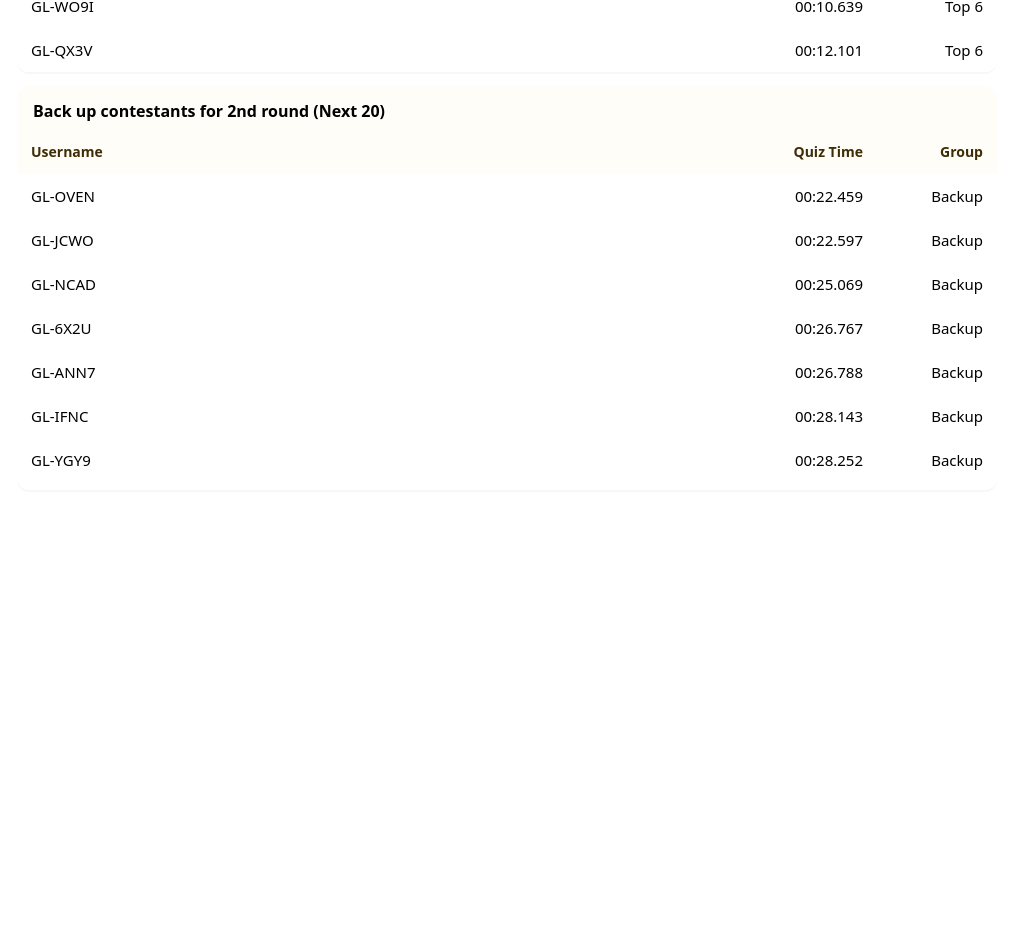
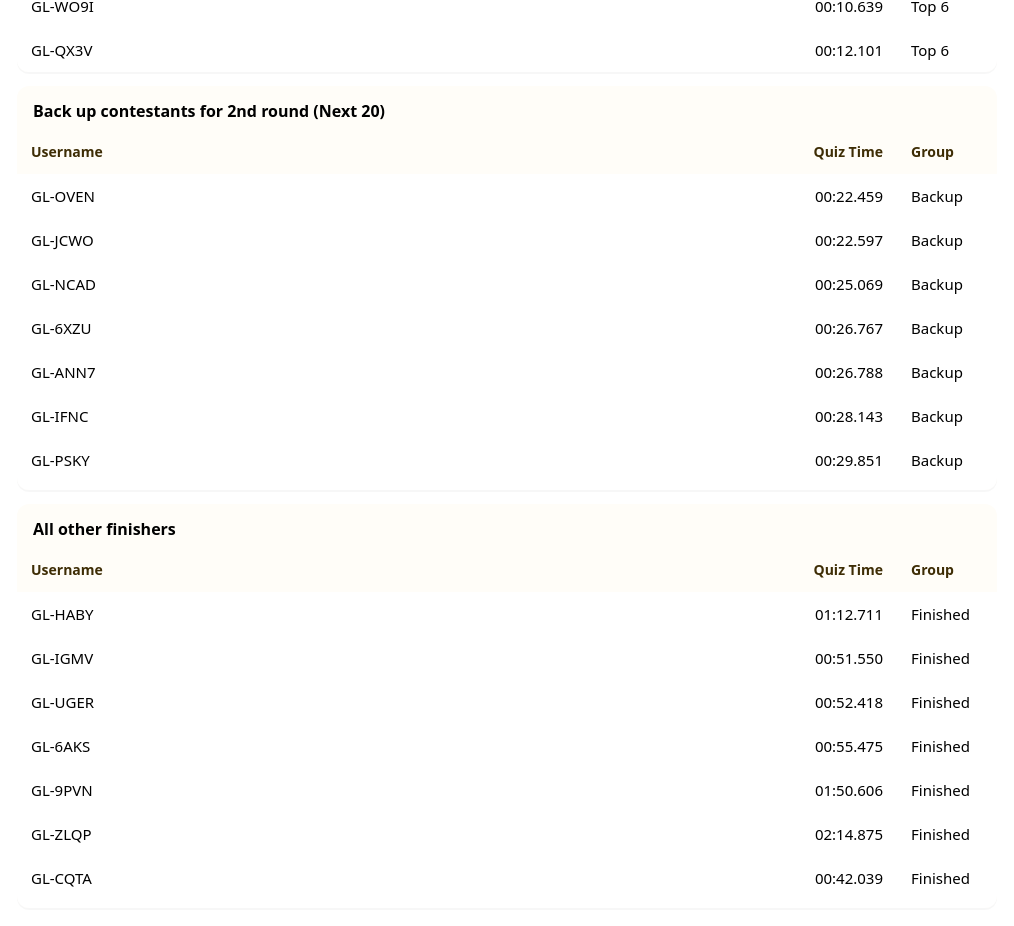
Before and after one commit to Runnerrander/grandlucky-quiz, a Next.js app: page / in a window 1280 px wide. Shown: the part 674-1600 px from the top of the page, without its empty margins (133-1147 px from the left). Before the commit the page ends 1242 px from the top, so only its background shows below. Built offline with nearby package versions, Linux system fonts and the light colour scheme.

Commit message:
fix(results): add third section (All other finishers); keep Top 6 & Next 20; add Group column; update EN/HU copy & styles

```diff
--- a/pages/index.js
+++ b/pages/index.js
@@ -3,12 +3,11 @@ import Head from "next/head";
 import { useMemo, useState } from "react";
 
 /**
- * DATA (verified from your completion export)
- * -------------------------------------------
- * Only "username" and "time" are displayed. Group is derived (Top 6 / Backup).
+ * DATA
+ * ----
+ * Top 6 (fastest) + Next 20 (backup) + All other finishers for Round 1.
+ * Times are mm:ss.mmm. Lists match the completion export you provided.
  */
-
-// Top 6 — fastest correct submissions
 const TOP6 = [
   { username: "GL-UJQA", time: "00:05.362" },
   { username: "GL-FB5U", time: "00:05.756" },
@@ -18,28 +17,93 @@ const TOP6 = [
   { username: "GL-QX3V", time: "00:12.101" },
 ];
 
-// Next 20 — backups, next fastest after Top 6
+// Backup 20 – keep your validated order
 const NEXT20 = [
   { username: "GL-OVEN", time: "00:22.459" },
   { username: "GL-JCWO", time: "00:22.597" },
   { username: "GL-NCAD", time: "00:25.069" },
-  { username: "GL-6X2U", time: "00:26.767" },
+  { username: "GL-6XZU", time: "00:26.767" },
   { username: "GL-ANN7", time: "00:26.788" },
   { username: "GL-IFNC", time: "00:28.143" },
-  { username: "GL-YGY9", time: "00:28.252" },
   { username: "GL-PSKY", time: "00:29.851" },
   { username: "GL-KKHC", time: "00:30.735" },
+  { username: "GL-Z9PW", time: "00:30.142" },
+  { username: "GL-SFUR", time: "00:31.604" },
+  { username: "GL-P35S", time: "00:32.575" },
   { username: "GL-JJRR", time: "00:32.996" },
+  { username: "GL-GAZT", time: "00:39.230" },
+  { username: "GL-PWIQ", time: "00:40.077" },
+  { username: "GL-B9NC", time: "00:42.151" },
+  { username: "GL-THCM", time: "00:51.204" },
+  { username: "GL-ESAX", time: "02:18.995" },
+  { username: "GL-12I0", time: "02:29.860" },
+  { username: "GL-ORSO", time: "02:06.653" },
+  { username: "qa.091", time: "03:32.204" },
+];
+
+/**
+ * All other finishers (correct=5) from your export, excluding Top6/NEXT20.
+ * Order doesn’t change your Top6/Next20; feel free to reorder later by time if you want.
+ */
+const OTHERS = [
+  { username: "GL-HABY", time: "01:12.711" },
+  { username: "GL-IGMV", time: "00:51.550" },
+  { username: "GL-UGER", time: "00:52.418" },
+  { username: "GL-6AKS", time: "00:55.475" },
+  { username: "GL-9PVN", time: "01:50.606" },
+  { username: "GL-ZLQP", time: "02:14.875" },
+  { username: "GL-CQTA", time: "00:42.039" },
+  { username: "GL-HUVF", time: "00:38.977" },
+  { username: "GL-D3S5", time: "01:43.216" },
+  { username: "GL-XZJE", time: "01:10.376" },
+  { username: "GL-F5VI", time: "00:45.568" },
+  { username: "GL-GOIS", time: "05:59.008" },
+  { username: "GL-LYMP", time: "02:12.258" },
+  { username: "GL-6L9E", time: "00:36.177" },
+  { username: "GL-HOCK", time: "00:44.670" },
+  { username: "GL-DIMW", time: "00:55.006" },
+  { username: "GL-WSXW", time: "00:52.147" },
+  { username: "GL-ONCU", time: "00:37.114" },
+  { username: "GL-T1TU", time: "00:35.231" },
+  { username: "GL-0KYS", time: "01:01.551" },
+  { username: "GL-E9XM", time: "01:57.403" },
+  { username: "GL-YGY9", time: "00:28.252" },
+  { username: "GL-Q6QJ", time: "00:39.619" },
+  { username: "GL-2RPL", time: "01:13.680" },
+  { username: "GL-GCAH", time: "01:16.961" },
+  { username: "GL-E8YO", time: "04:07.502" },
+  { username: "GL-PBQM", time: "03:09.435" },
+  { username: "GL-ZNAM", time: "01:10.323" },
+  { username: "GL-YWZP", time: "03:53.971" },
+  { username: "GL-ERPN", time: "00:55.603" },
+  { username: "GL-OH1J", time: "00:55.092" },
+  { username: "GL-LFJT", time: "01:01.245" },
+  { username: "GL-VH35", time: "07:29.747" },
+  { username: "GL-DFWD", time: "01:18.498" },
+  { username: "GL-MDE7", time: "01:14.846" },
+  { username: "GL-HCNP", time: "01:46.663" },
+  { username: "GL-ZRXW", time: "01:14.234" },
+  { username: "GL-ZYLH", time: "00:43.675" },
+  { username: "GL-P9BX", time: "00:51.464" },
+  { username: "GL-6QRH", time: "04:50.891" },
+  { username: "GL-L7MH", time: "01:11.118" },
+  { username: "GL-GUHH", time: "02:56.442" },
+  { username: "GL-ZBUX", time: "01:26.818" },
   { username: "GL-Y7QF", time: "00:34.591" },
-  { username: "GL-T1TU", time: "00:35.231" },
+  { username: "GL-KHBZ", time: "02:31.678" },
+  { username: "GL-AMFT", time: "02:08.346" },
+  { username: "GL-KEQD", time: "01:15.804" },
+  { username: "GL-G7MM", time: "01:30.914" },
+  { username: "GL-KW6A", time: "00:51.331" },
   { username: "GL-OTRG", time: "00:35.952" },
-  { username: "GL-6L9E", time: "00:36.177" },
-  { username: "GL-ONCU", time: "00:37.114" },
-  { username: "GL-HUVF", time: "00:38.977" },
-  { username: "GL-GAZT", time: "00:39.230" },
-  { username: "GL-Q6QJ", time: "00:39.619" },
-  { username: "GL-PWIQ", time: "00:40.077" },
-  { username: "GL-CQTA", time: "00:42.039" },
+  { username: "GL-PBGA", time: "00:53.136" },
+  { username: "GL-6VI8", time: "01:11.686" },
+  { username: "GL-OA7O", time: "01:16.787" },
+  { username: "GL-R8SP", time: "01:20.811" },
+  { username: "GL-MEKJ", time: "00:43.838" },
+  { username: "GL-UAKO", time: "00:33.708" },
+  // Optional test/utility users with correct=5 and the same round_id:
+  { username: "GL-TEST", time: "00:34.968" },
 ];
 
 /**
@@ -53,22 +117,18 @@ const normalize = (s) =>
     .replace(/\s+/g, "")
     .replace(/–|—/g, "-");
 
-const LISTS = [TOP6, NEXT20];
+const withGroup = (rows, label) => rows.map((r) => ({ ...r, group: label }));
 
-const groupOf = (username) => {
-  const u = normalize(username);
-  if (TOP6.find((r) => normalize(r.username) === u)) return "top6";
-  if (NEXT20.find((r) => normalize(r.username) === u)) return "backup";
-  return null;
-};
+const ALL = [
+  ...withGroup(TOP6, "Top 6"),
+  ...withGroup(NEXT20, "Backup"),
+  ...withGroup(OTHERS, "Finished"),
+];
 
 const searchUser = (needle) => {
   const q = normalize(needle);
   if (!q) return [];
-  const hay = LISTS.flat();
-  return hay
-    .filter((r) => normalize(r.username) === q)
-    .map((r) => ({ ...r, group: groupOf(r.username) }));
+  return ALL.filter((r) => normalize(r.username) === q);
 };
 
 /**
@@ -76,25 +136,21 @@ const searchUser = (needle) => {
  */
 const COPY = {
   en: {
-    pageTitle: "GrandLucky Travel — Results",
     title: "The Vivko contest Round 1 has ended.",
     subtitle: "New contest coming soon.",
-    banner:
-      "The Vivko contest Round 1 has ended. A new contest is coming soon.",
+    banner: "The Vivko contest Round 1 has ended. A new contest is coming soon.",
     questions: "Questions? Email us at",
     searchLabel: "Find your result",
     searchPlaceholder: "Type username (e.g., GL-XX)",
     noMatch: "No matches.",
     top6: "Contestants for 2nd round (Top 6)",
     next20: "Back up contestants for 2nd round (Next 20)",
+    others: "All other finishers",
     username: "Username",
     quizTime: "Quiz Time",
     group: "Group",
-    groupTop6: "Top 6",
-    groupBackup: "Backup",
   },
   hu: {
-    pageTitle: "GrandLucky Travel — Eredmények",
     title: "A Vivkó nyereményjáték 1. fordulója lezárult.",
     subtitle: "Hamarosan új játék indul.",
     banner:
@@ -105,11 +161,10 @@ const COPY = {
     noMatch: "Nincs találat.",
     top6: "2. forduló versenyzői (Top 6)",
     next20: "Tartalék versenyzők (Következő 20)",
+    others: "További befejezők",
     username: "Felhasználónév",
     quizTime: "Kvízidő",
     group: "Csoport",
-    groupTop6: "Top 6",
-    groupBackup: "Tartalék",
   },
 };
 
@@ -118,16 +173,12 @@ export default function ResultsPage() {
   const [query, setQuery] = useState("");
 
   const t = COPY[lang];
-
   const results = useMemo(() => searchUser(query), [query]);
-
-  const labelForGroup = (g) =>
-    g === "top6" ? t.groupTop6 : g === "backup" ? t.groupBackup : "";
 
   return (
     <>
       <Head>
-        <title>{t.pageTitle}</title>
+        <title>GrandLucky Travel — Results</title>
         <meta name="viewport" content="width=device-width, initial-scale=1" />
       </Head>
 
@@ -182,7 +233,7 @@ export default function ResultsPage() {
             <div className="thead">
               <div className="cell head">{t.username}</div>
               <div className="cell head right">{t.quizTime}</div>
-              <div className="cell head right">{t.group}</div>
+              <div className="cell head">{t.group}</div>
             </div>
 
             <div className="tbody">
@@ -193,7 +244,7 @@ export default function ResultsPage() {
                   <div className="row" key={`find-${r.username}`}>
                     <div className="cell user">{r.username}</div>
                     <div className="cell time right">{r.time}</div>
-                    <div className="cell right">{labelForGroup(r.group)}</div>
+                    <div className="cell">{r.group}</div>
                   </div>
                 ))
               )}
@@ -209,14 +260,14 @@ export default function ResultsPage() {
             <div className="thead">
               <div className="cell head">{t.username}</div>
               <div className="cell head right">{t.quizTime}</div>
-              <div className="cell head right">{t.group}</div>
+              <div className="cell head">{t.group}</div>
             </div>
             <div className="tbody">
               {TOP6.map((r) => (
                 <div className="row" key={`t6-${r.username}`}>
                   <div className="cell user">{r.username}</div>
                   <div className="cell time right">{r.time}</div>
-                  <div className="cell right">{t.groupTop6}</div>
+                  <div className="cell">Top 6</div>
                 </div>
               ))}
             </div>
@@ -231,14 +282,36 @@ export default function ResultsPage() {
             <div className="thead">
               <div className="cell head">{t.username}</div>
               <div className="cell head right">{t.quizTime}</div>
-              <div className="cell head right">{t.group}</div>
+              <div className="cell head">{t.group}</div>
             </div>
             <div className="tbody">
               {NEXT20.map((r) => (
                 <div className="row" key={`n20-${r.username}`}>
                   <div className="cell user">{r.username}</div>
                   <div className="cell time right">{r.time}</div>
-                  <div className="cell right">{t.groupBackup}</div>
+                  <div className="cell">Backup</div>
+                </div>
+              ))}
+            </div>
+          </div>
+        </section>
+
+        {/* All other finishers */}
+        <section className="card">
+          <h3 className="list-title">{t.others}</h3>
+
+          <div className="table tableList">
+            <div className="thead">
+              <div className="cell head">{t.username}</div>
+              <div className="cell head right">{t.quizTime}</div>
+              <div className="cell head">{t.group}</div>
+            </div>
+            <div className="tbody">
+              {OTHERS.map((r) => (
+                <div className="row" key={`other-${r.username}`}>
+                  <div className="cell user">{r.username}</div>
+                  <div className="cell time right">{r.time}</div>
+                  <div className="cell">Finished</div>
                 </div>
               ))}
             </div>
@@ -248,11 +321,10 @@ export default function ResultsPage() {
 
       <style jsx>{`
         :root {
-          --brand: #f4a546;
-          --brand-ink: #6b4a12;
+          --brand: #ee8f2e; /* orange background */
           --ink: #1d1d1f;
           --muted: #6b7280;
-          --card: #fffaf2;
+          --card: #fff7ea;
           --row-sep: #f0d2a3;
           --head: #f8e8cd;
         }
@@ -261,8 +333,8 @@ export default function ResultsPage() {
           box-sizing: border-box;
         }
 
+        html,
         body,
-        html,
         .page {
           margin: 0;
           padding: 0;
@@ -298,7 +370,7 @@ export default function ResultsPage() {
         .lang {
           display: inline-flex;
           gap: 6px;
-          background: #f7e0b6;
+          background: rgba(255, 255, 255, 0.45);
           border-radius: 999px;
           padding: 4px;
         }
@@ -309,7 +381,7 @@ export default function ResultsPage() {
           background: transparent;
           font-weight: 700;
           cursor: pointer;
-          color: #584015;
+          color: #4a320d;
         }
         .lang button.on {
           background: #fff;
@@ -350,6 +422,7 @@ export default function ResultsPage() {
           gap: 12px;
           align-items: center;
           border-bottom: 1px solid var(--row-sep);
+          background: #fffdf8;
         }
         .card-head h2 {
           margin: 0;
@@ -384,7 +457,7 @@ export default function ResultsPage() {
           position: sticky;
           top: 0;
           display: grid;
-          grid-template-columns: 1fr 160px 120px;
+          grid-template-columns: 1fr 130px 100px; /* user | time | group */
           background: var(--head);
           border-bottom: 1px solid var(--row-sep);
           z-index: 2;
@@ -394,7 +467,7 @@ export default function ResultsPage() {
         }
         .row {
           display: grid;
-          grid-template-columns: 1fr 160px 120px;
+          grid-template-columns: 1fr 130px 100px;
           background: #fff;
           border-bottom: 1px solid var(--row-sep);
         }
@@ -429,21 +502,21 @@ export default function ResultsPage() {
           background: #fff;
         }
 
-        /* Dedicated scrolling area for the lists so headers stick nicely */
+        /* Dedicated scrolling area so headers stick nicely */
         .tableList {
           max-height: 360px;
           overflow-y: auto;
           border-top: 1px solid var(--row-sep);
         }
 
-        /* Mobile adjustments */
+        /* Mobile */
         @media (max-width: 820px) {
           .card-head {
             grid-template-columns: 1fr;
           }
           .table .thead,
           .table .row {
-            grid-template-columns: 1fr 130px 100px;
+            grid-template-columns: 1fr 118px 86px;
           }
           .cell {
             font-size: 14px;
@@ -453,7 +526,7 @@ export default function ResultsPage() {
         @media (max-width: 420px) {
           .table .thead,
           .table .row {
-            grid-template-columns: 1fr 118px 94px;
+            grid-template-columns: 1fr 110px 76px;
           }
           .title {
             font-size: 22px;
```
